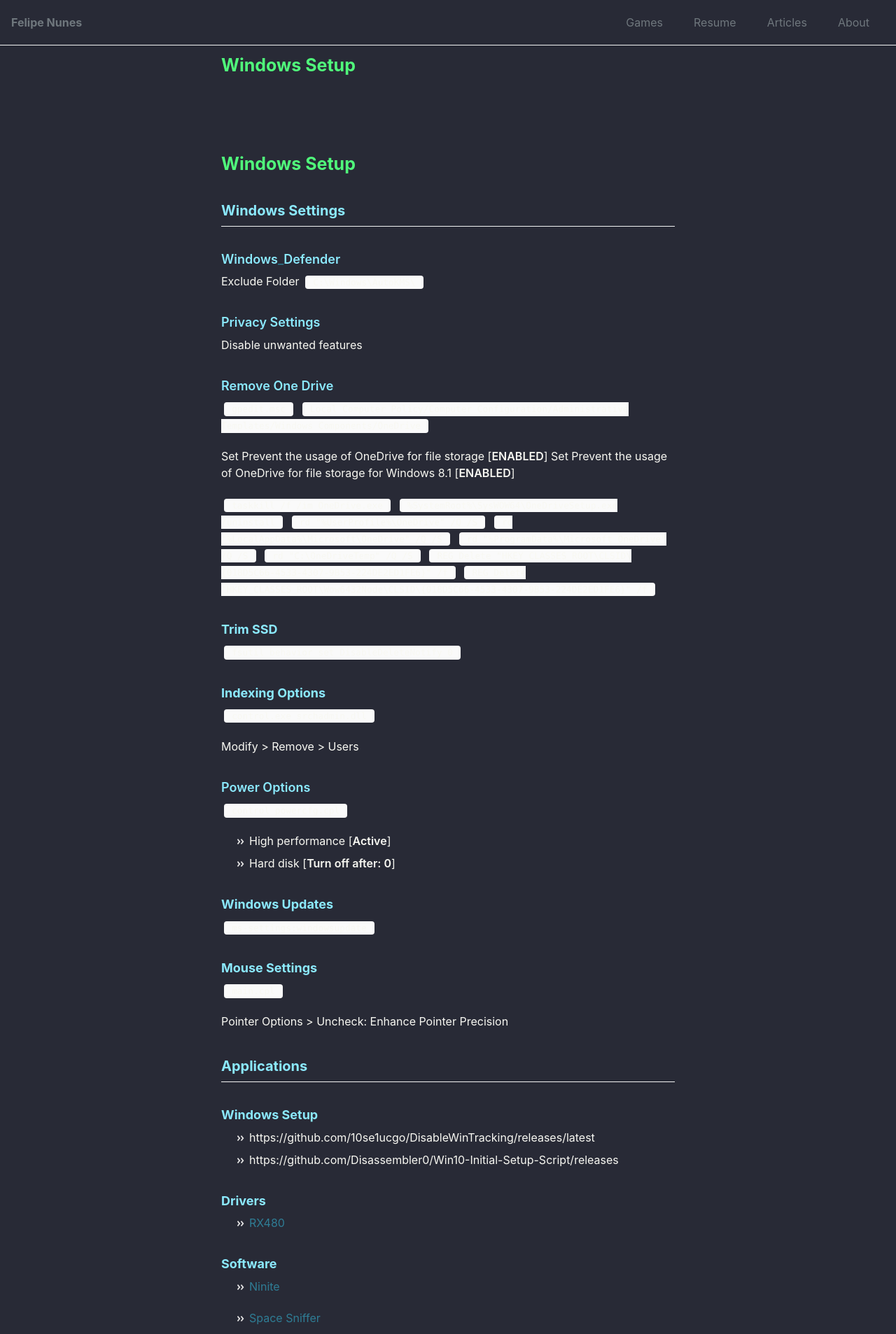
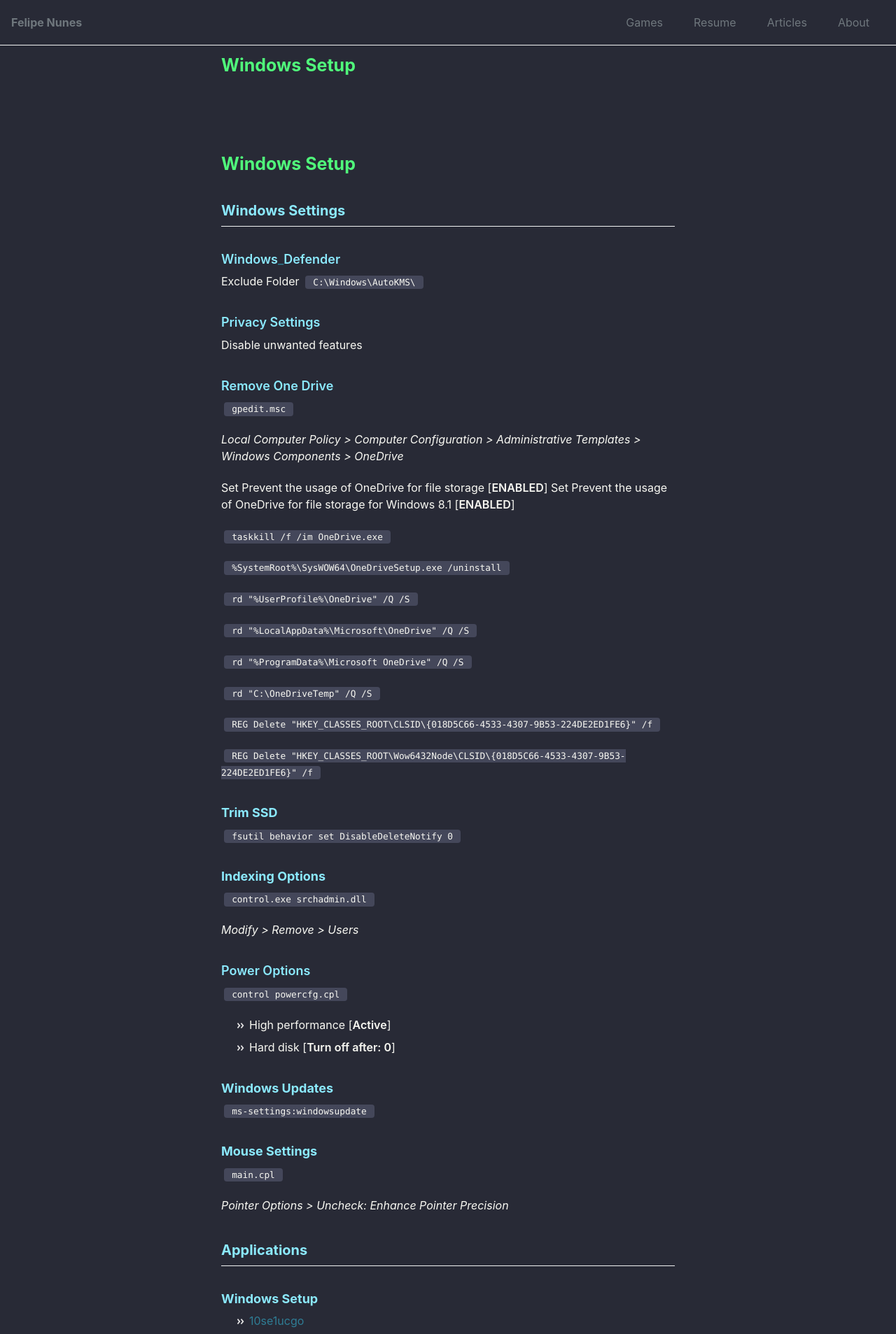
Before and after one commit to nyunesu/nyunesu.github.io, a Jekyll site: the page built from _pages/tools.md, in a window 1280 px wide. Shown: the top 1907 px of the page at 70% size. Built offline with Jekyll 4.4.1, drawn with Linux system fonts in a browser that asks for light colours; cached includes are drawn as plain includes; our own code applies the rules of GitHub Pages for plain Markdown files.

Commit message:
Fix Code BG Colors

```diff
--- a/_pages/tools.md
+++ b/_pages/tools.md
@@ -19,18 +19,26 @@ Disable unwanted features
 ### **Remove One Drive**
 
 `gpedit.msc`
-`Local Computer Policy/Computer Configuration/Administrative Templates/Windows Components/OneDrive`
+
+*Local Computer Policy > Computer Configuration > Administrative Templates > Windows Components > OneDrive*
 
 Set Prevent the usage of OneDrive for file storage [**ENABLED**]
 Set Prevent the usage of OneDrive for file storage for Windows 8.1 [**ENABLED**]
 
 `taskkill /f /im OneDrive.exe`
+
 `%SystemRoot%\SysWOW64\OneDriveSetup.exe /uninstall`
+
 `rd "%UserProfile%\OneDrive" /Q /S`
+
 `rd "%LocalAppData%\Microsoft\OneDrive" /Q /S`
+
 `rd "%ProgramData%\Microsoft OneDrive" /Q /S`
+
 `rd "C:\OneDriveTemp" /Q /S`
+
 `REG Delete "HKEY_CLASSES_ROOT\CLSID\{018D5C66-4533-4307-9B53-224DE2ED1FE6}" /f`
+
 `REG Delete "HKEY_CLASSES_ROOT\Wow6432Node\CLSID\{018D5C66-4533-4307-9B53-224DE2ED1FE6}" /f`
 
 ### Trim SSD
@@ -41,7 +49,7 @@ Set Prevent the usage of OneDrive for file storage for Windows 8.1 [**ENABLED**]
 
 `control.exe srchadmin.dll`
 
-Modify > Remove > Users
+*Modify > Remove > Users*
 
 ### **Power Options**
 
@@ -58,7 +66,7 @@ Modify > Remove > Users
 
 `main.cpl`
 
-Pointer Options > Uncheck: Enhance Pointer Precision
+*Pointer Options > Uncheck: Enhance Pointer Precision*
 
 
 
--- a/_sass/minimal-mistakes/_variables.scss
+++ b/_sass/minimal-mistakes/_variables.scss
@@ -62,7 +62,7 @@ $light-gray: mix(#fff, $gray, 50%) !default;
 $lighter-gray: mix(#fff, $gray, 90%) !default;
 
 $background-color: #282a36 !default;
-$code-background-color: #fafafa !default;
+$code-background-color: #44475a !default;
 $code-background-color-dark: $light-gray !default;
 $text-color: #f8f8f2 !default;
 $muted-text-color: mix(#000, $text-color, 20%) !default;
```
Also changed, not shown: other parts of _pages/tools.md (+2 -2 lines).
